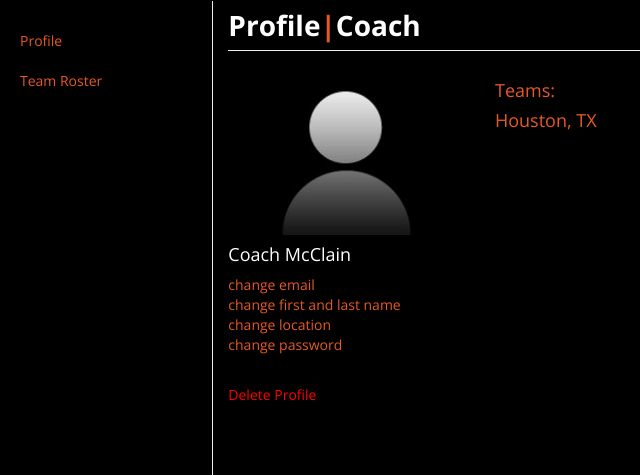
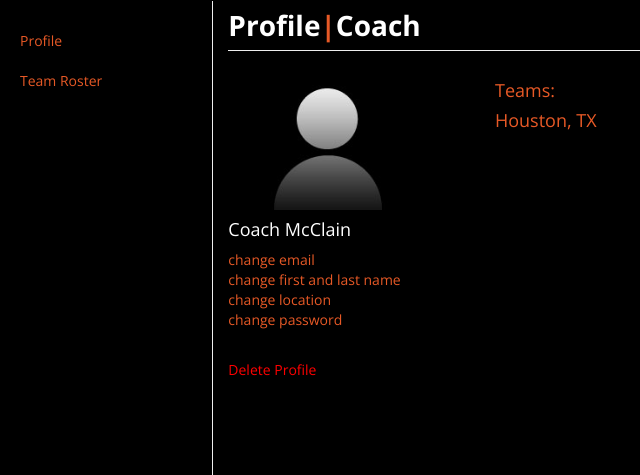
Before and after one commit to XplosionDev/xplosionweb, a Django app: page /Coach/Profile/ in a window 1280 px wide. Shown: the part 50-525 px from the top of the page, without its empty margins (0-640 px from the left). Run offline with Django 3.2, Linux system fonts and the light colour scheme; a user stored in the database is signed in; data comes from the database, SQL or seed files in the repository; some libraries are stand-ins or nearby versions.

Commit message:
change img more

```diff
--- a/accounts/static/css/style.css
+++ b/accounts/static/css/style.css
@@ -275,10 +275,7 @@ hr {
 	background-size: cover;
 	-o-background-size: cover;
 }
-img{
-	width: 100%;
-	height: auto;
-}
+
 #profile_background{
 	background: url(../img/baseball_field_1.jpg);
 }
@@ -300,7 +297,7 @@ img{
 	font-size: 18px;
 }
 
-@media(min-width:768px) {
+@media(min-width:200px) {
 #intro {
 	height: 100%;
 	padding: 0;
@@ -671,13 +668,13 @@ a:focus, .btn:focus, .btn:active:focus, .btn.active:focus, .btn.focus, .btn:acti
 	margin-top: 10px;
 }
 
-@media (max-width: 768px) {
+@media (max-width: 200px) {
 .hover-bg .hover-text {
 	padding: 20%;
 }
 }
 
-@media (max-width: 640px) {
+@media (max-width: 200px) {
 #intro .intro-body H1 {
 	font-size: 5em;
 }
```
Also changed, not shown: static_all/css/style.css (+4 -4 lines).
